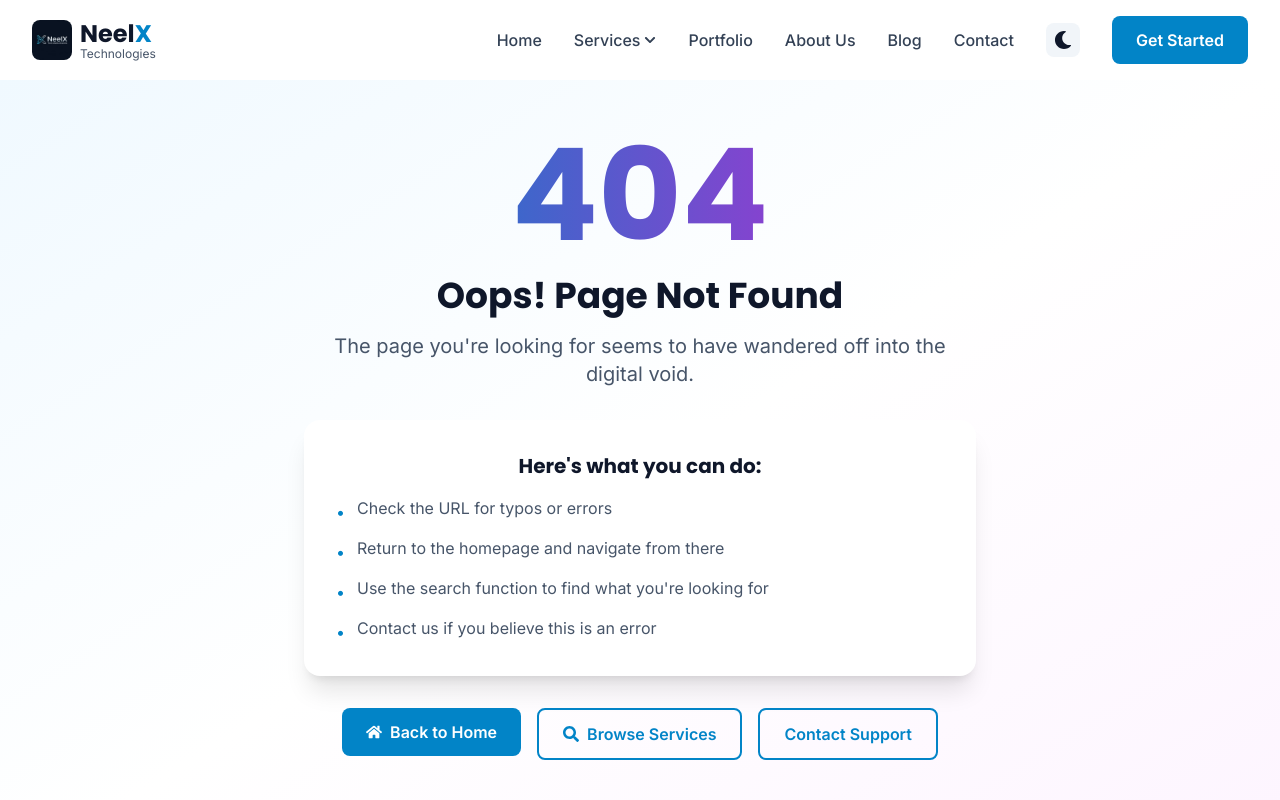
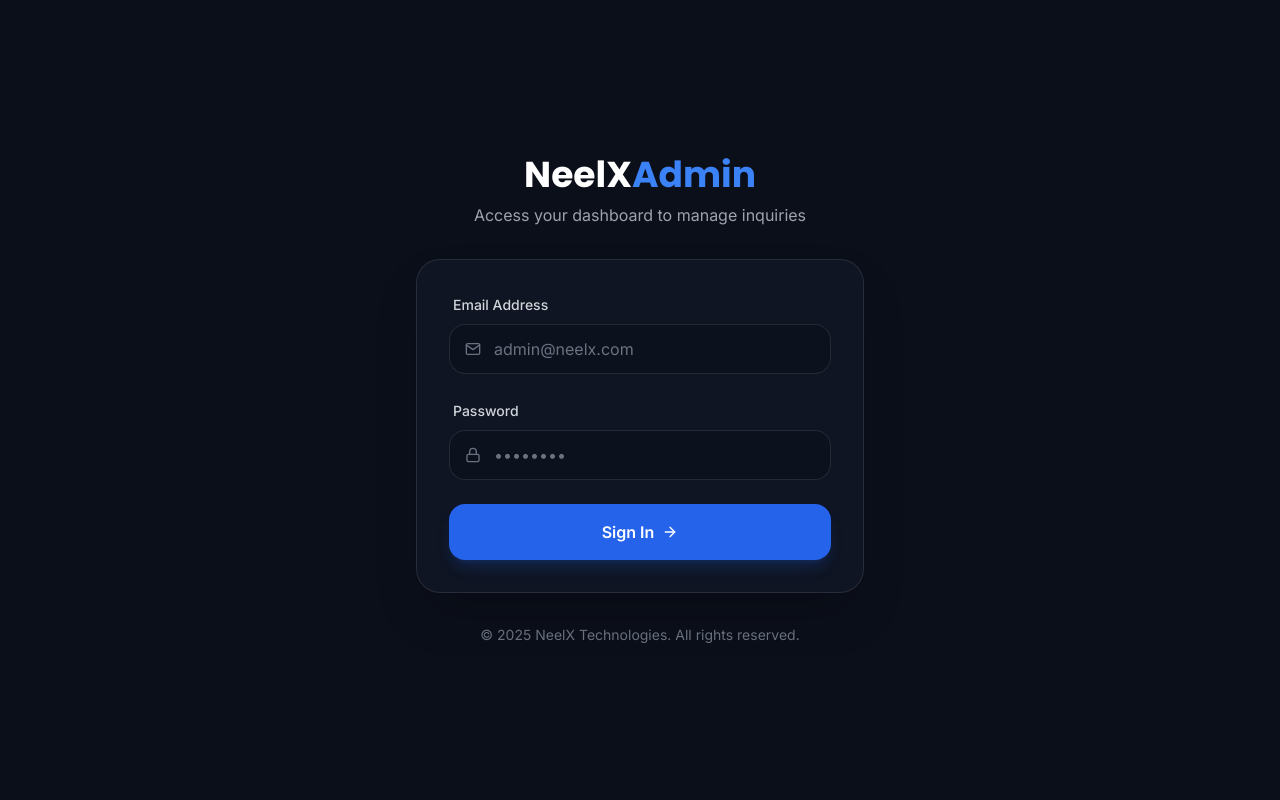
Before and after one commit to NeelX-Technologies/NeelXweb, a React (Vite) app: page /neelxadmin in a window 1280 px wide. Shown: the top 800 px of the page. Built offline with nearby package versions, Linux system fonts and the light colour scheme.

Commit message:
fix: rename admin path to /neelxadmin

```diff
--- a/src/App.jsx
+++ b/src/App.jsx
@@ -52,8 +52,8 @@ function App() {
       </Route>
 
       {/* Admin Panel Routes */}
-      <Route path="/neelcadmin" element={<AdminLogin />} />
-      <Route path="/neelcadmin/dashboard" element={<AdminDashboard />} />
+      <Route path="/neelxadmin" element={<AdminLogin />} />
+      <Route path="/neelxadmin/dashboard" element={<AdminDashboard />} />
     </Routes>
   );
 }
--- a/src/pages/AdminDashboard.jsx
+++ b/src/pages/AdminDashboard.jsx
@@ -17,7 +17,7 @@ const AdminDashboard = () => {
   useEffect(() => {
     const isAuthenticated = localStorage.getItem('isAdminAuthenticated');
     if (isAuthenticated !== 'true') {
-      navigate('/neelcadmin');
+      navigate('/neelxadmin');
     } else {
       fetchOrders();
     }
@@ -51,7 +51,7 @@ const AdminDashboard = () => {
   const handleLogout = () => {
     localStorage.removeItem('isAdminAuthenticated');
     localStorage.removeItem('adminEmail');
-    navigate('/neelcadmin');
+    navigate('/neelxadmin');
   };
 
   const filteredOrders = orders.filter(order =>
--- a/src/pages/AdminLogin.jsx
+++ b/src/pages/AdminLogin.jsx
@@ -22,7 +22,7 @@ const AdminLogin = () => {
       if (validEmails.includes(email) && password === validPassword) {
         localStorage.setItem('isAdminAuthenticated', 'true');
         localStorage.setItem('adminEmail', email);
-        navigate('/neelcadmin/dashboard');
+        navigate('/neelxadmin/dashboard');
       } else {
         setError('Invalid email or password. Please try again.');
         setIsLoading(false);
```
